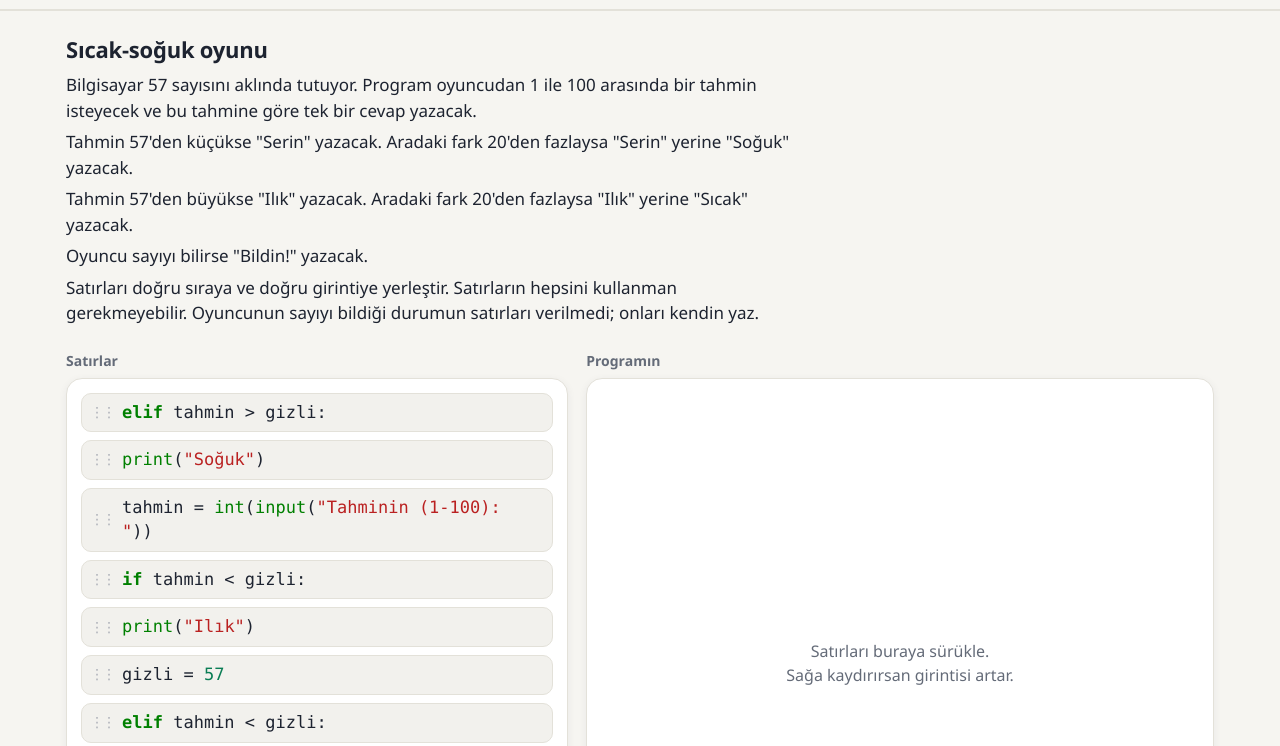
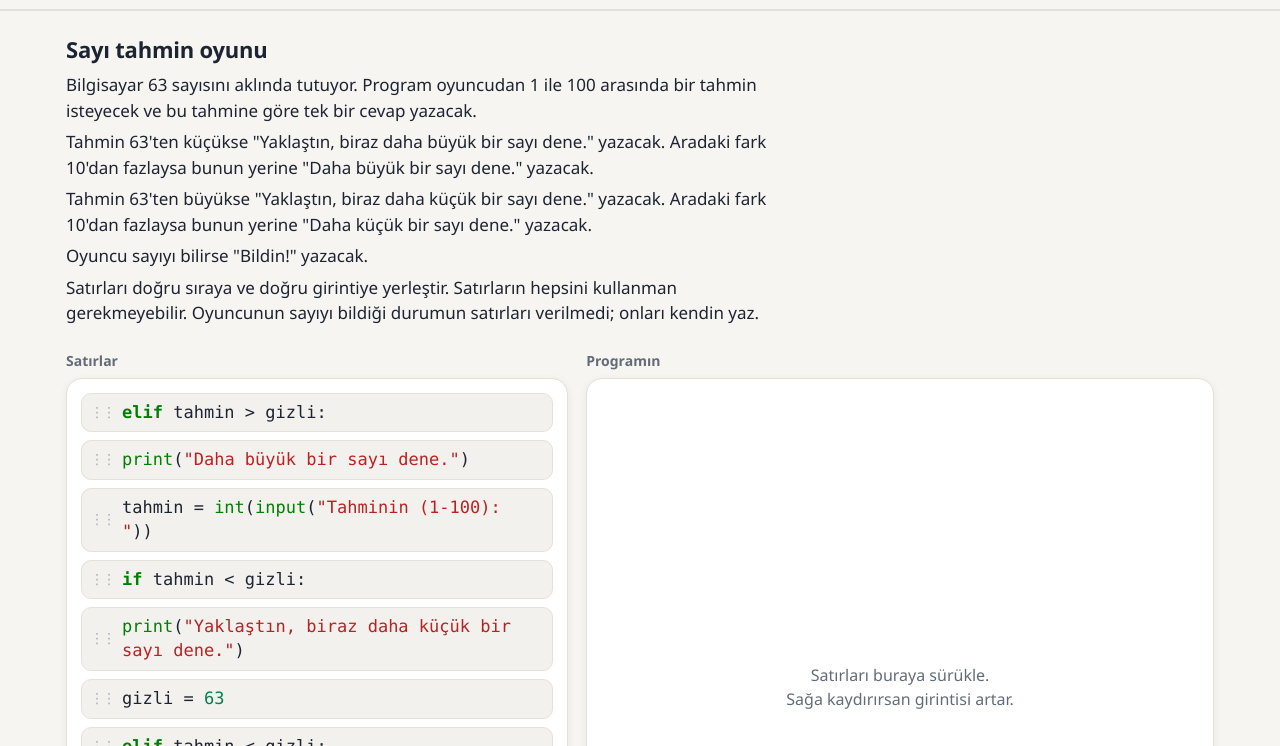
Before and after one commit to GCanYil/kod-yapbozu, a plain HTML site: page index.html in a window 1280 px wide. Shown: the part 54-800 px from the top of the page. Drawn offline with Linux system fonts and the light colour scheme.

Commit message:
Sayı tahmin oyunu: gizli sayı 63, yaklaştın sınırı 10
Co-Authored-By: Claude Opus 5.5 <noreply@anthropic.com>

```diff
--- a/index.html
+++ b/index.html
@@ -382,14 +382,14 @@ return {coz:coz,yurut:yurut,dene:dene,Hata:Hata};
 'use strict';
 /* ---------------------------------------------------------------- problemler */
 var PROBLEMLER=[
-{id:'p2',ad:'Sıcak-soğuk oyunu',kendi:true,kopya:true,
- metin:['Bilgisayar 57 sayısını aklında tutuyor. Program oyuncudan 1 ile 100 arasında bir tahmin isteyecek ve bu tahmine göre tek bir cevap yazacak.',
-  'Tahmin 57\'den küçükse "Serin" yazacak. Aradaki fark 20\'den fazlaysa "Serin" yerine "Soğuk" yazacak.',
-  'Tahmin 57\'den büyükse "Ilık" yazacak. Aradaki fark 20\'den fazlaysa "Ilık" yerine "Sıcak" yazacak.',
+{id:'p2',ad:'Sayı tahmin oyunu',kendi:true,kopya:true,
+ metin:['Bilgisayar 63 sayısını aklında tutuyor. Program oyuncudan 1 ile 100 arasında bir tahmin isteyecek ve bu tahmine göre tek bir cevap yazacak.',
+  'Tahmin 63\'ten küçükse "Yaklaştın, biraz daha büyük bir sayı dene." yazacak. Aradaki fark 10\'dan fazlaysa bunun yerine "Daha büyük bir sayı dene." yazacak.',
+  'Tahmin 63\'ten büyükse "Yaklaştın, biraz daha küçük bir sayı dene." yazacak. Aradaki fark 10\'dan fazlaysa bunun yerine "Daha küçük bir sayı dene." yazacak.',
   'Oyuncu sayıyı bilirse "Bildin!" yazacak.',
   'Satırları doğru sıraya ve doğru girintiye yerleştir. Satırların hepsini kullanman gerekmeyebilir. Oyuncunun sayıyı bildiği durumun satırları verilmedi; onları kendin yaz.'],
- satirlar:['elif tahmin > gizli:','print("Soğuk")','tahmin = int(input("Tahminin (1-100): "))','if tahmin < gizli:','print("Ilık")','gizli = 57','elif tahmin < gizli:','print("Sıcak")','if tahmin < gizli - 20:','print("Serin")','elif tahmin > gizli + 20:'],
- girdiAd:'Tahmin',testler:[['10','Soğuk'],['50','Serin'],['57','Bildin!'],['60','Ilık'],['99','Sıcak']]}
+ satirlar:['elif tahmin > gizli:','print("Daha büyük bir sayı dene.")','tahmin = int(input("Tahminin (1-100): "))','if tahmin < gizli:','print("Yaklaştın, biraz daha küçük bir sayı dene.")','gizli = 63','elif tahmin < gizli:','print("Daha küçük bir sayı dene.")','if tahmin < gizli - 10:','print("Yaklaştın, biraz daha büyük bir sayı dene.")','elif tahmin > gizli + 10:'],
+ girdiAd:'Tahmin',testler:[['30','Daha büyük bir sayı dene.'],['60','Yaklaştın, biraz daha büyük bir sayı dene.'],['63','Bildin!'],['70','Yaklaştın, biraz daha küçük bir sayı dene.'],['90','Daha küçük bir sayı dene.']]}
 ];
 var ENCOK=4;
 /* ---------------------------------------------------------------- yardımcılar */
@@ -403,7 +403,7 @@ function hl(s){return s.replace(PARCA,function(m,metin,sayi,soz){var e=esc(m);
  if(/^(print|input|int)$/.test(soz||''))return '<span class="hb">'+e+'</span>';return e;});}
 function sade(s){return s.toLocaleLowerCase('tr').replace(/[.!?…]+/g,'').replace(/\s+/g,' ').trim();}
 /* ---------------------------------------------------------------- durum: sekme kapanınca silinir, sayfa yenilenince kalır */
-var ANAHTAR='kod-yapbozu-3',durum=null;
+var ANAHTAR='kod-yapbozu-4',durum=null;
 try{durum=JSON.parse(sessionStorage.getItem(ANAHTAR)||'null');}catch(e){}
 if(!durum||!durum.p)durum={sekme:0,p:{}};
 PROBLEMLER.forEach(function(p){if(!durum.p[p.id])durum.p[p.id]=bos();});
```
